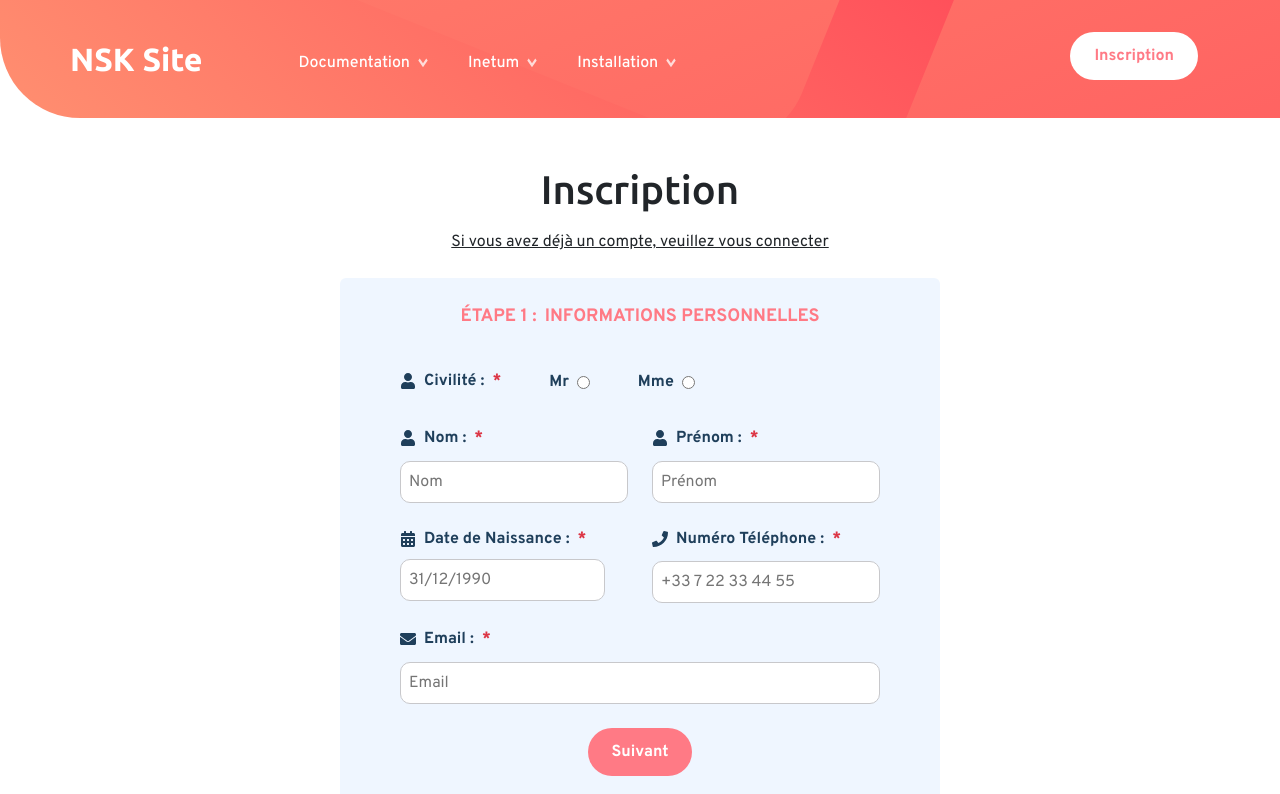
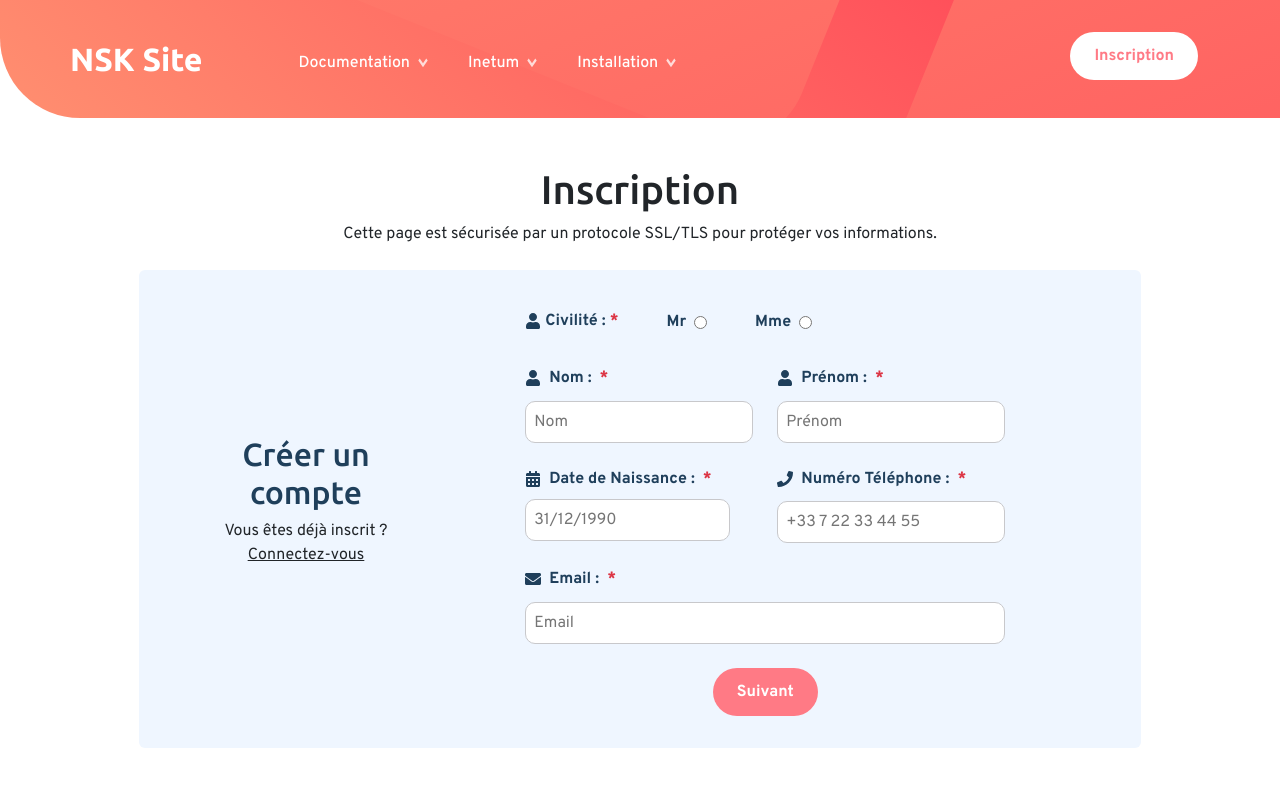
Before and after one commit to ThierryTouinPro/nextjs-starter-kit, a Next.js app in the folder with-docker-compose-app/next-app/: page /auth in a window 1280 px wide. Shown: the top 794 px of the page. Built offline with nearby package versions, Linux system fonts and the light colour scheme.

Commit message:
ZHA: Change Design of auth page

```diff
--- a/with-docker-compose-app/next-app/src/components/Authentification/AuthForm.js
+++ b/with-docker-compose-app/next-app/src/components/Authentification/AuthForm.js
@@ -5,7 +5,6 @@ import ButtonSubmit from "../Interface/ButtonSubmit";
 import RegisterInformation from "./Register/Informations";
 import RegisterPassword from "./Register/Password";
 import styles from "../Authentification/Register/css/Register.module.css";
-import { Sidebar } from "./Register/Sidebar";
 
 export default function AuthForm() {
   const methods = useForm();
@@ -30,7 +29,6 @@ export default function AuthForm() {
 
   const onSubmit = async (data) => {
     clearErrors();
-    // Log des données du formulaire
     const finalData = { ...recap, ...data };
     console.log(finalData);
 
@@ -45,12 +43,11 @@ export default function AuthForm() {
 
       const isValidResponse = await ReponseError(response, setError);
       if (!isValidResponse) {
-        return; // Arrêter l'exécution si une erreur s'est produite
+        return;
       }
 
       const responseData = await response.json();
       console.log("User registered successfully:", responseData);
-      // Rediriger l'utilisateur après l'inscription
       window.location.href = "/login";
     } catch (error) {
       console.error("Error during registration:", error);
@@ -60,19 +57,28 @@ export default function AuthForm() {
 
   return (
     <div className="container">
+       <h1 className="text-center text-dark pt-5">
+            Inscription
+        </h1>
+      <div className="text-center mb-4">
+        <p>Cette page est sécurisée par un protocole SSL/TLS pour protéger vos informations.</p>
+      </div>
       <div
         id={styles.registernsk}
-        className="row d-flex flex-row justify-content-center align-items-center mb-5 mt-4 rounded"
-        style={{ maxWidth: "600px", margin: "0 auto" }}
-      >
-        {/* Form Section */}
-        <div className="col-12 d-flex justify-content-center">
-          {/* Sidebar Section */}
+        className="row justify-content-center align-items-center mb-5 mt-4 rounded">
+        {/* Section gauche (Titre et lien de connexion) */}
+        <div className="col-12 col-md-3 mb-4 mt-4">
+          <div className="container text-center">
+            <h2>Créer un compte</h2>
+            <p>
+              Vous êtes déjà inscrit ? <a href="/login"><u>Connectez-vous</u></a>
+            </p>
+          </div>
+        </div>
+
+        {/* Section droite (Formulaire) */}
+        <div className="col-12 col-md-8 d-flex justify-content-center">
           <div className="container">
-            <div className="col-12">
-              <Sidebar currentStep={step} />
-            </div>
-            <div className="col-12">
             <FormProvider {...methods}>
               <form id="auth-form" onSubmit={handleSubmit(onSubmit)}>
                 {step === 1 && (
@@ -112,6 +118,5 @@ export default function AuthForm() {
         </div>
       </div>
     </div>
-    </div>
   );
 }
--- a/with-docker-compose-app/next-app/src/components/Authentification/Register/Sidebar.js
+++ /dev/null
@@ -1,42 +0,0 @@
-import React from "react";
-import styles from "./css/Register.module.css";
-
-export function Sidebar({ currentStep }) {
-  const steps = [
-    { number: 1, stepName: "Étape 1", label: "Informations personnelles" },
-    { number: 2, stepName: "Étape 2", label: "Choisir un mot de passe" },
-  ];
-
-  console.log(currentStep);
-
-  return (
-    <div className={styles.sidebar}>
-      <ul className="list-group list-unstyled d-flex flex-column align-items-center justify-content-center">
-        {steps.map(({ number, stepName, label }) => (
-          <li
-            key={number}
-            className={`d-flex align-items-center ${
-              currentStep === number ? styles.active : ""
-            }`}
-          >
-            <span className="d-flex align-items-center justify-content-center">
-              <div
-                className={`text-uppercase small me-2 ${
-                  currentStep === number ? styles.activeText : "d-none"
-                }`}
-              >
-              {stepName} :
-              </div>
-              <div
-                className={`text-uppercase ${
-                  currentStep === number ? styles.activeText : "d-none"
-                }`} >
-                {label}
-              </div>
-            </span>
-          </li>
-        ))}
-      </ul>
-    </div>
-  );
-}
--- a/with-docker-compose-app/next-app/src/components/Authentification/Register/css/Register.module.css
+++ b/with-docker-compose-app/next-app/src/components/Authentification/Register/css/Register.module.css
@@ -2,34 +2,3 @@
   background-color: var(--very-grey-blue);
   margin: 45px;
 }
-
-.sidebar {
-  padding-top: 25px;
-}
-
-.stepCircle {
-  display: inline-block;
-  width: 35px;
-  height: 30px;
-  line-height: 30px;
-  background-color: var(--grayish-blue);
-  color: var(--very-dark-black-blue);
-  text-align: center;
-  border-radius: 50%;
-  font-weight: bold;
-}
-
-.activeStepCircle {
-  background-color: var(--very-light-red);
-  color: var(--white);
-}
-
-.activeText {
-  font-weight: bold;
-  color: var(--very-light-red);
-  font-size: 18px;
-}
-
-.active {
-  font-weight: bold;
-}
--- a/with-docker-compose-app/next-app/src/components/Interface/RadioGroup.js
+++ b/with-docker-compose-app/next-app/src/components/Interface/RadioGroup.js
@@ -10,7 +10,8 @@ export default function RadioGroup({ label, name, options, icon }) {
   return (
     <>
       <div className="d-flex align-items-center gap-5">
-      <label className="d-flex align-items-center gap-2">
+
+      <label className="d-none d-md-block align-items-center gap-2">
         {icon} {label} : <span className="text-danger">*</span>
       </label>
         {options.map((option) => (
--- a/with-docker-compose-app/next-app/src/pages/auth/index.js
+++ b/with-docker-compose-app/next-app/src/pages/auth/index.js
@@ -3,12 +3,6 @@ import AuthForm from '../../components/Authentification/AuthForm';
 function AuthPage() {
   return (
     <div className="container" id="auth">
-        <h1 className="text-center text-dark pt-5">
-            Inscription
-        </h1>
-        <a href="/login" className="text-center text-dark pt-2 d-block">
-           <u>Si vous avez déjà un compte, veuillez vous connecter</u>
-        </a>
         <AuthForm />
     </div>
   );
```
Also changed, not shown: 2 other files (tests, documents, lock files or other folders). Lines whose indentation alone changed are shown as unchanged.
